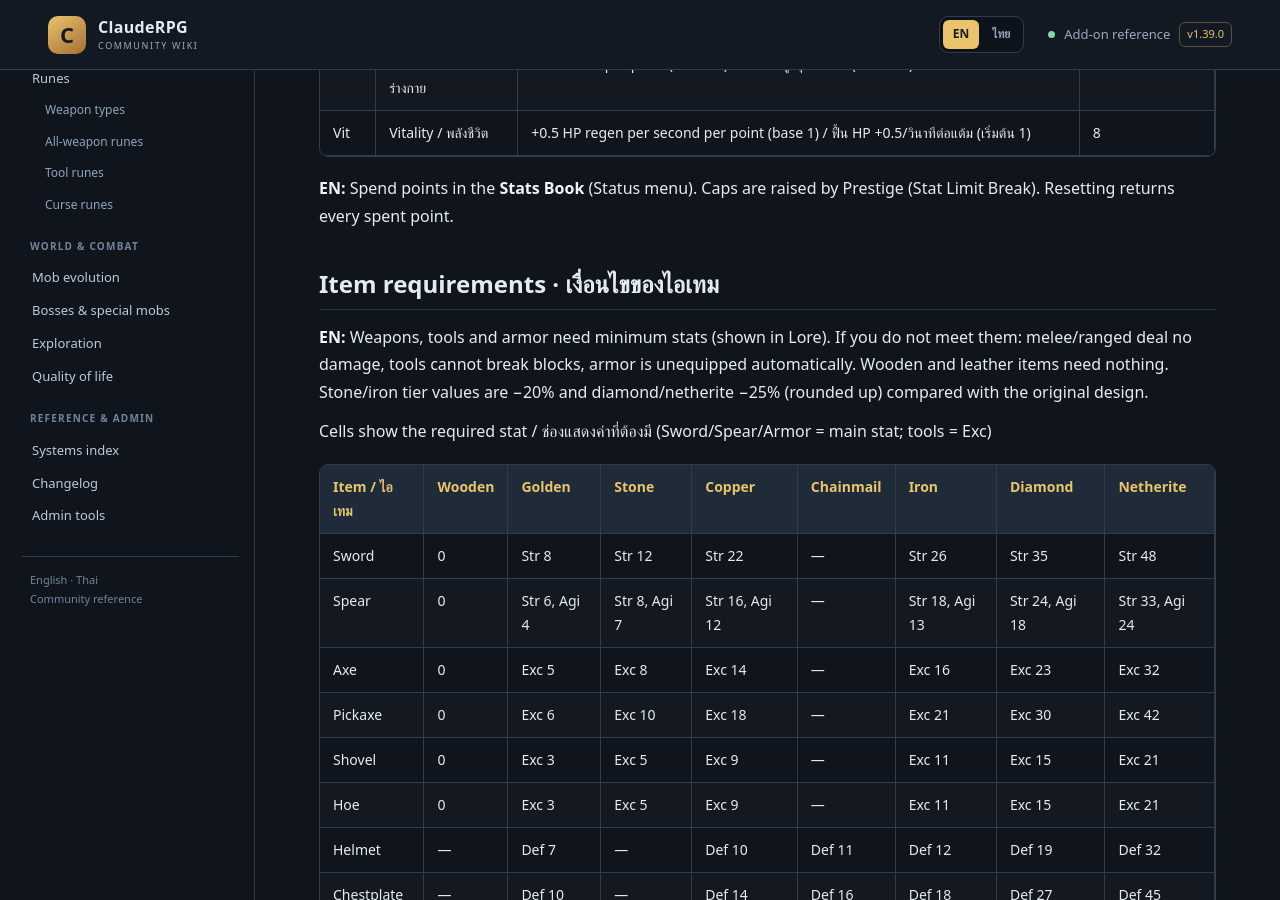
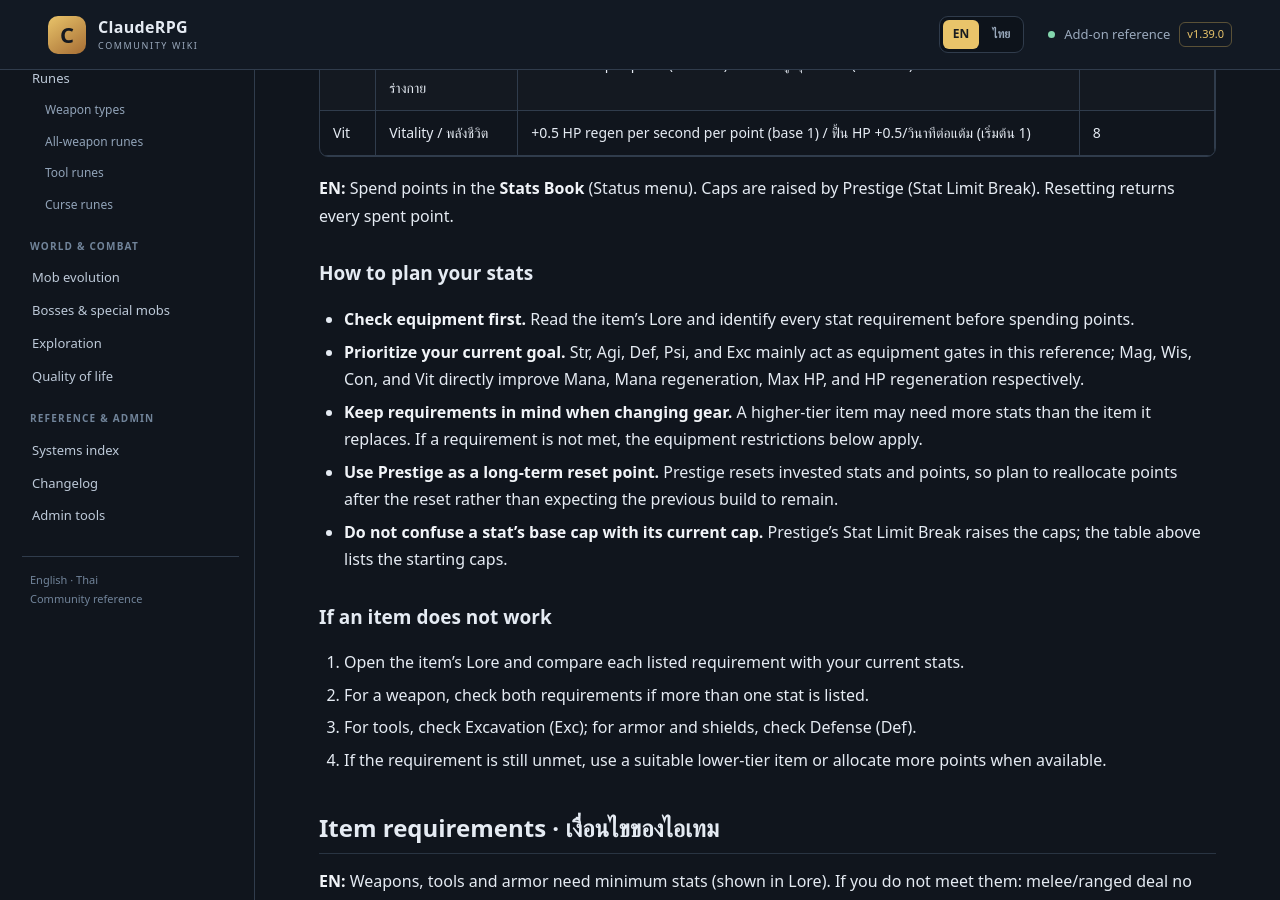
Before and after one commit to miniTorch25/ClaudeRPG-Wiki-V2, a Jekyll site: the page built from Stats.md, in a window 1280 px wide and 900 px high, scrolled down 995 px. Built offline with Jekyll 4.4.1, drawn with Linux system fonts in a browser that asks for light colours; our own code applies the rules of GitHub Pages for plain Markdown files.

Commit message:
Expand stats allocation and equipment troubleshooting guide

```diff
--- a/Stats.md
+++ b/Stats.md
@@ -34,7 +34,22 @@
 
 **EN:** Spend points in the **Stats Book** (Status menu). Caps are raised by Prestige (Stat Limit Break). Resetting returns every spent point.
 
-**TH:** ใช้แต้มในเมนู **Stats Book (Status)** เพดานเพิ่มตาม Prestige (Stat Limit Break) การรีเซ็ตคืนแต้มที่ใช้ทั้งหมด
+### How to plan your stats
+
+- **Check equipment first.** Read the item's Lore and identify every stat requirement before spending points.
+- **Prioritize your current goal.** Str, Agi, Def, Psi, and Exc mainly act as equipment gates in this reference; Mag, Wis, Con, and Vit directly improve Mana, Mana regeneration, Max HP, and HP regeneration respectively.
+- **Keep requirements in mind when changing gear.** A higher-tier item may need more stats than the item it replaces. If a requirement is not met, the equipment restrictions below apply.
+- **Use Prestige as a long-term reset point.** Prestige resets invested stats and points, so plan to reallocate points after the reset rather than expecting the previous build to remain.
+- **Do not confuse a stat's base cap with its current cap.** Prestige's Stat Limit Break raises the caps; the table above lists the starting caps.
+
+### If an item does not work
+
+1. Open the item's Lore and compare each listed requirement with your current stats.
+2. For a weapon, check both requirements if more than one stat is listed.
+3. For tools, check Excavation (Exc); for armor and shields, check Defense (Def).
+4. If the requirement is still unmet, use a suitable lower-tier item or allocate more points when available.
+
+
 
 
 ## Item requirements · เงื่อนไขของไอเทม
```
